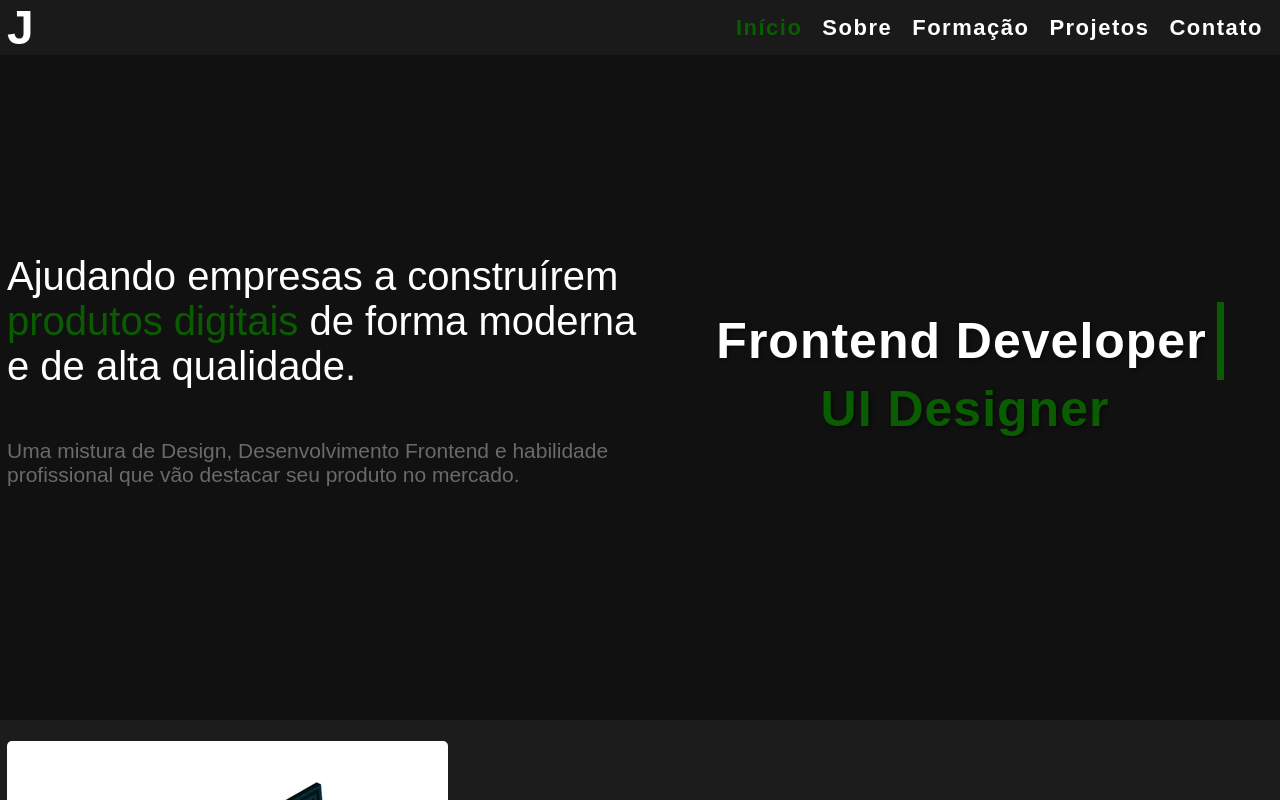
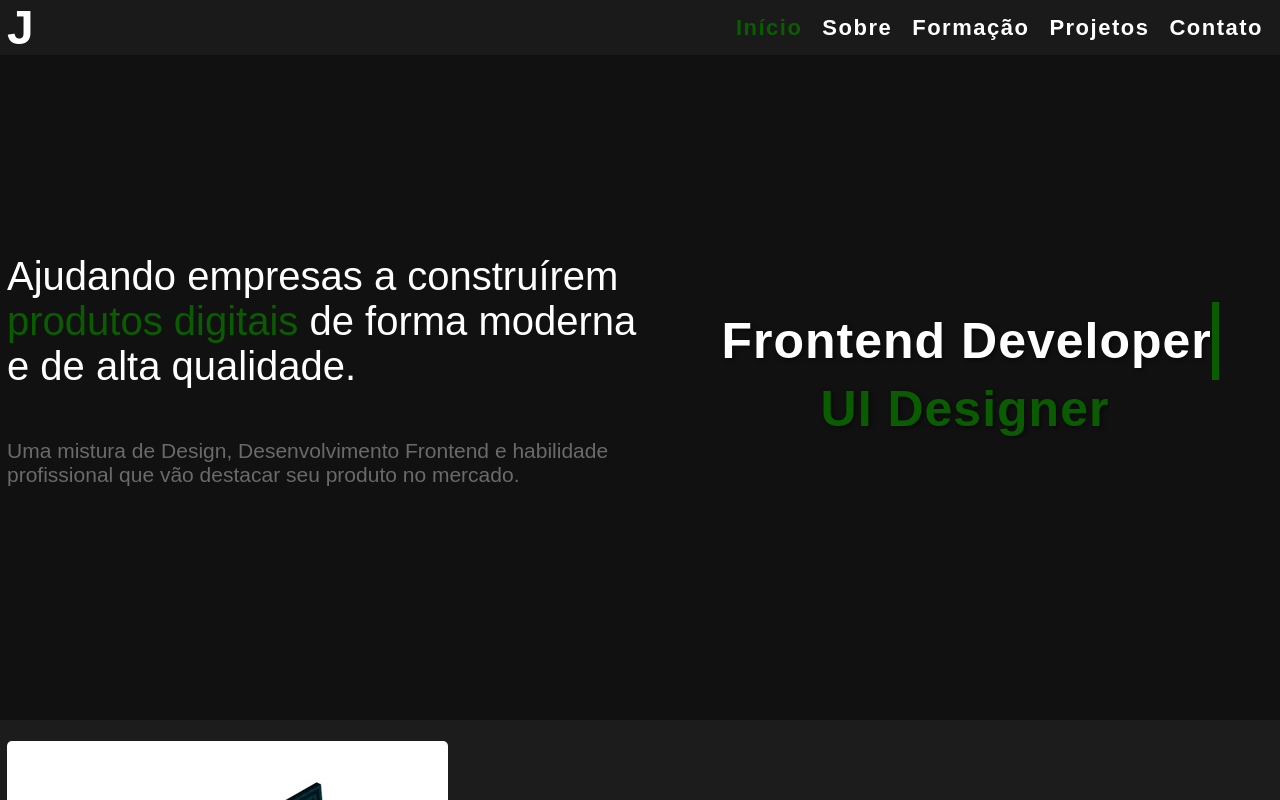
Before and after one commit to jaksonluan/portifoliodev, a plain HTML site: page index.html in a window 1280 px wide. Drawn offline with Linux system fonts and the light colour scheme; a web font is replaced by a local one.

Commit message:
fixed bug 2

```diff
--- a/assets/style.css
+++ b/assets/style.css
@@ -230,11 +230,7 @@ h1 {
 
 h1.nick2 {
     padding: 10px;
-<<<<<<< HEAD
     max-width: 480px;
-=======
-    max-width: 450px;
->>>>>>> a5a05edcf9ade01eb283bb39db4f91e0e7f26ab3
     font-weight: 600;
     font-size: 50px;
     display: inline-block;
```
